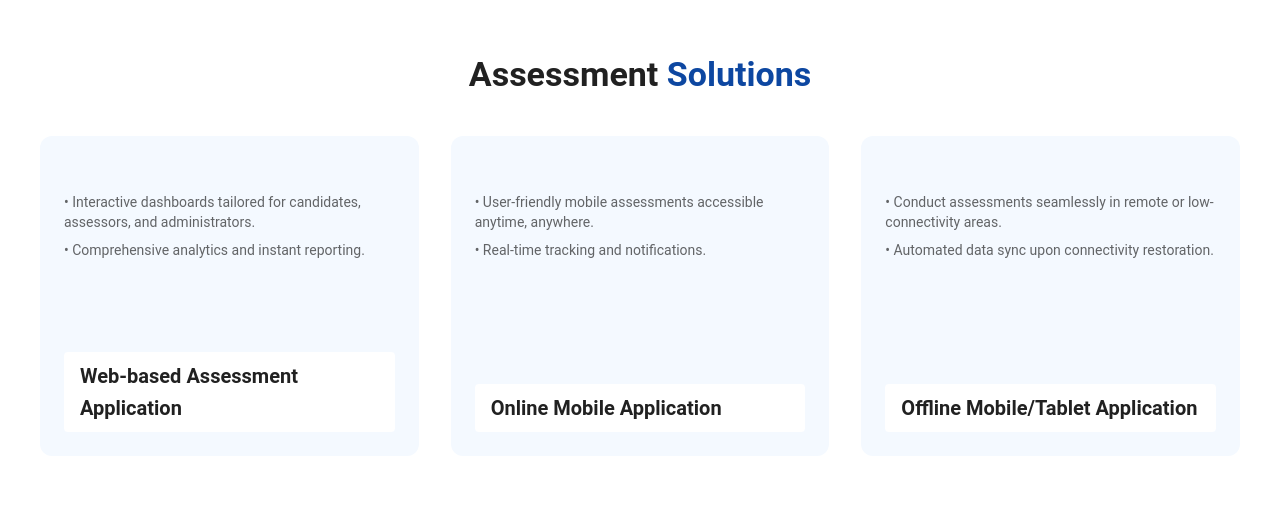
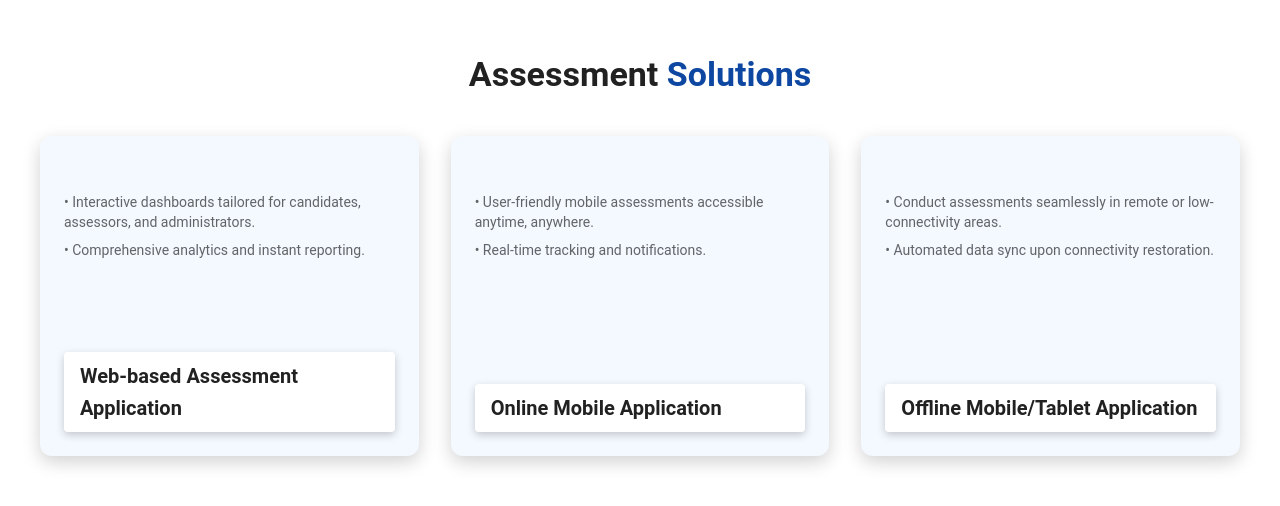
Before and after one commit to demorgia-dev-1/demorgia, a React (Vite) app: page / in a window 1280 px wide. Shown: the part 3040-3546 px from the top of the page. Built offline with nearby package versions, Linux system fonts and the light colour scheme; some icons are missing.

Commit message:
Updated code

```diff
--- a/src/components/Solutions.jsx
+++ b/src/components/Solutions.jsx
@@ -1002,7 +1002,6 @@ import {
   Zoom,
 } from "@mui/material";
 import CloseIcon from "@mui/icons-material/Close";
-import CheckCircleIcon from "@mui/icons-material/CheckCircle";
 import LanguageIcon from "@mui/icons-material/Language";
 import PhoneIphoneIcon from "@mui/icons-material/PhoneIphone";
 import TabletMacIcon from "@mui/icons-material/TabletMac";
@@ -1045,7 +1044,7 @@ const icons = {
   ),
 };
 
-/* ---------- ArcFan from FIRST CODE ---------- */
+/* ---------- ArcFan ---------- */
 const ArcFan = ({
   images = [],
   show = false,
@@ -1129,7 +1128,7 @@ const ArcFan = ({
                   height: "auto",
                   borderRadius: 12,
                   boxShadow:
-                    "0 10px 24px rgba(0,0,0,0.18), 0 3px 8px rgba(0,0,0,0.10)",
+                    "0 10px 24px rgba(0,0,0,0.20), 0 6px 12px rgba(0,0,0,0.14)",
                   background: "#f6f6f6",
                   transform: isMirror ? "scaleX(-1)" : "none",
                 }}
@@ -1142,7 +1141,7 @@ const ArcFan = ({
   );
 };
 
-/* ---------- Cards from SECOND CODE ---------- */
+/* ---------- Cards ---------- */
 const InfoCard = ({ title, points, icon, onClick, interactive = true }) => {
   return (
     <Paper
@@ -1158,10 +1157,12 @@ const InfoCard = ({ title, points, icon, onClick, interactive = true }) => {
         flexDirection: "column",
         justifyContent: "space-between",
         transition: "transform 0.3s ease, box-shadow 0.3s ease",
+        boxShadow: "0 6px 18px rgba(0,0,0,0.18)", // 🔹 Stronger always-on shadow
         "&:hover": interactive
           ? {
               transform: "translateY(-8px)",
-              boxShadow: "0 10px 28px rgba(0,0,0,0.15)",
+              boxShadow:
+                "0 12px 32px rgba(0,0,0,0.25), 0 8px 16px rgba(0,0,0,0.15)", // 🔹 Stronger hover shadow
             }
           : {},
         cursor: interactive ? "pointer" : "default",
@@ -1192,6 +1193,7 @@ const InfoCard = ({ title, points, icon, onClick, interactive = true }) => {
           display: "inline-block",
           transition: "transform 0.3s ease",
           "&:hover": { transform: "translateY(-5px)" },
+          boxShadow: "0 3px 8px rgba(0,0,0,0.20)", // 🔹 Stronger title box shadow
         }}
       >
         <Typography variant="h6" fontWeight={700} color="text.primary">
@@ -1202,14 +1204,18 @@ const InfoCard = ({ title, points, icon, onClick, interactive = true }) => {
   );
 };
 
-/* ---------- Dialog from FIRST CODE ---------- */
-const RegularArcDialog = ({ open, onClose, cardIndex, cardData, images = [] }) => {
+/* ---------- Dialog ---------- */
+const RegularArcDialog = ({
+  open,
+  onClose,
+  cardIndex,
+  cardData,
+  images = [],
+}) => {
   const theme = useTheme();
   const smDown = useMediaQuery(theme.breakpoints.down("sm"));
   const mdUp = useMediaQuery(theme.breakpoints.up("md"));
 
-  const cardW = smDown ? "90vw" : mdUp ? 360 : 320;
-  const cardH = 300;
   const imgItemW = smDown ? 120 : mdUp ? 160 : 140;
 
   const sideAngles = { start: -70, end: 70 };
```
